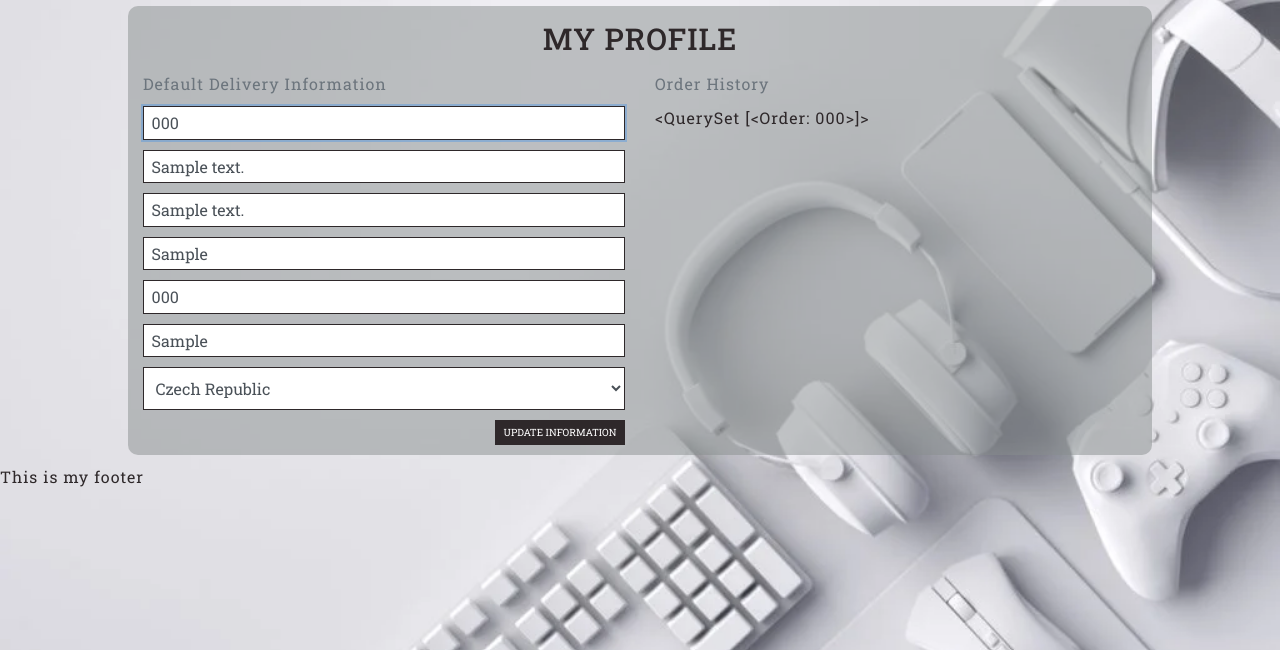
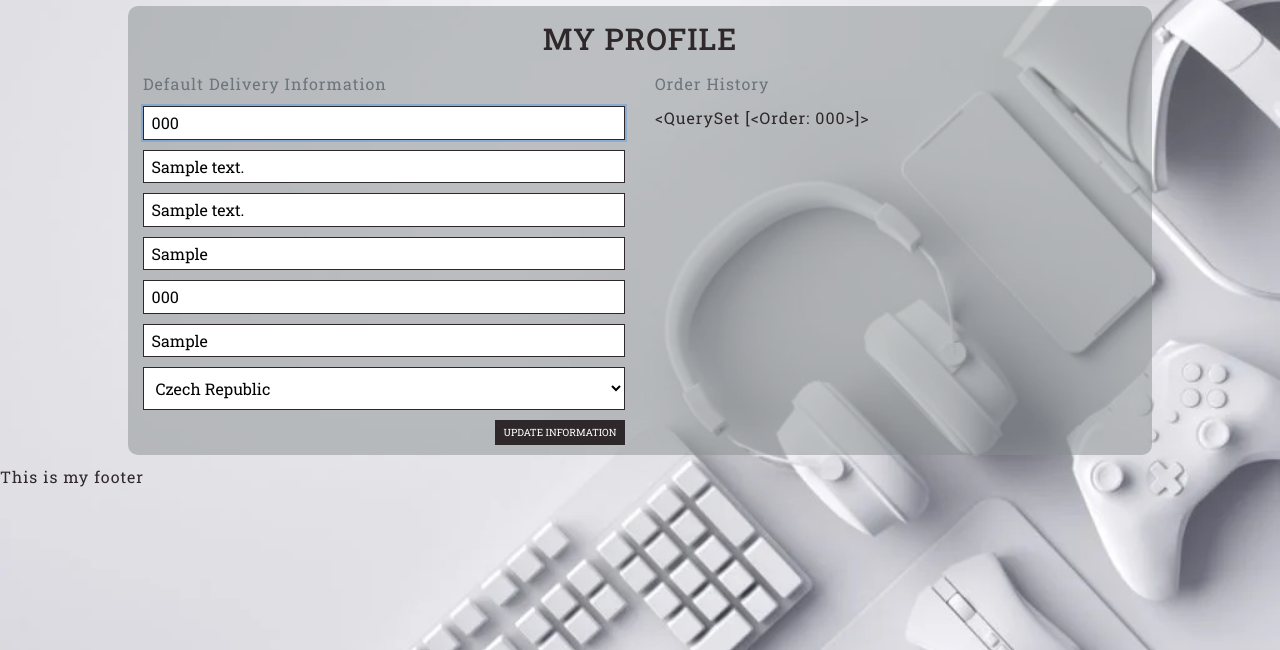
Before and after one commit to ThomasWharton/gamer-station, a Django app: page /profile/ in a window 1280 px wide. Shown: the part 134-784 px from the top of the page. Run offline with Django 3.2, Linux system fonts and the light colour scheme; a user stored in the database is signed in; tables that the repository leaves empty hold one stand-in row (values such as "Sample post"); parts of the project's set-up code (start-up, migrations or seed data) failed here and were passed over; some libraries are stand-ins or nearby versions.

Commit message:
Added profile form, views and updated template

```diff
--- a/profiles/static/profiles/css/profile.css
+++ b/profiles/static/profiles/css/profile.css
@@ -1,10 +1,27 @@
+select,
+select option {
+    font-size: 1.6rem !important;
+    height: 4.3rem !important;
+}
+
+.order-history {
+    max-height: 416px;
+    overflow-y: auto;
+}
+
+#profile-update-form .form-control {
+    color: #000;
+}
+
 #profile-update-form input::placeholder {
     color: #aab7c4;
 }
 
-select,
-select option {
-    color: var(--raisin-black);
-    font-size: 1.6rem !important;
-    height: 4.3rem !important;
+#id_default_country,
+#id_default_country option:not(:first-child) {
+    color: #000;
 }
+
+#id_default_country option:first-child {
+    color: #aab7c4;
+}
--- /dev/null
+++ b/profiles/static/profiles/js/countryfield.js
@@ -0,0 +1,12 @@
+let countrySelected = $('#id_default_country').val();
+if(!countrySelected) {
+    $('#id_default_country').css('color', '#aab7c4');
+}
+$('#id_default_country').change(function() {
+    countrySelected = $(this).val();
+    if(!countrySelected) {
+        $(this).css('color', '#aab7c4');
+    } else {
+        $(this).css('color', '#000');
+    }
+});
--- a/profiles/templates/profiles/profile.html
+++ b/profiles/templates/profiles/profile.html
@@ -36,3 +36,8 @@
         </div>
     </div>
 {% endblock %}
+
+{% block postloadjs %}
+    {{ block.super }}
+    <script type="text/javascript" src="{% static 'profiles/js/countryfield.js' %}"></script>
+{% endblock %}
--- a/profiles/views.py
+++ b/profiles/views.py
@@ -1,4 +1,5 @@
 from django.shortcuts import render, get_object_or_404
+from django.contrib import messages
 from .models import UserProfile
 from .forms import UserProfileForm
 
@@ -6,6 +7,13 @@ from .forms import UserProfileForm
 def profile(request):
     """ Display the user's profile. """
     profile = get_object_or_404(UserProfile, user=request.user)
+
+    if request.method == 'POST':
+        form = UserProfileForm(request.POST, instance=profile)
+        if form.is_valid():
+            form.save()
+            messages.success(request, 'Profile updated successfully')
+
     form = UserProfileForm(instance=profile)
     orders = profile.orders.all()
 
@@ -13,6 +21,7 @@ def profile(request):
     context = {
         'form': form,
         'orders': orders,
+        'on_profile_page': True
     }
 
     return render(request, template, context)
--- a/templates/includes/toasts/toast_success.html
+++ b/templates/includes/toasts/toast_success.html
@@ -13,7 +13,7 @@
                 {{ message }}
             </div>
         </div>
-        {% if grand_total %}
+        {% if grand_total and not on_profile_page %}
 
             <div class="cart-notification-wrapper">
                 <div class="toast-border">
```
